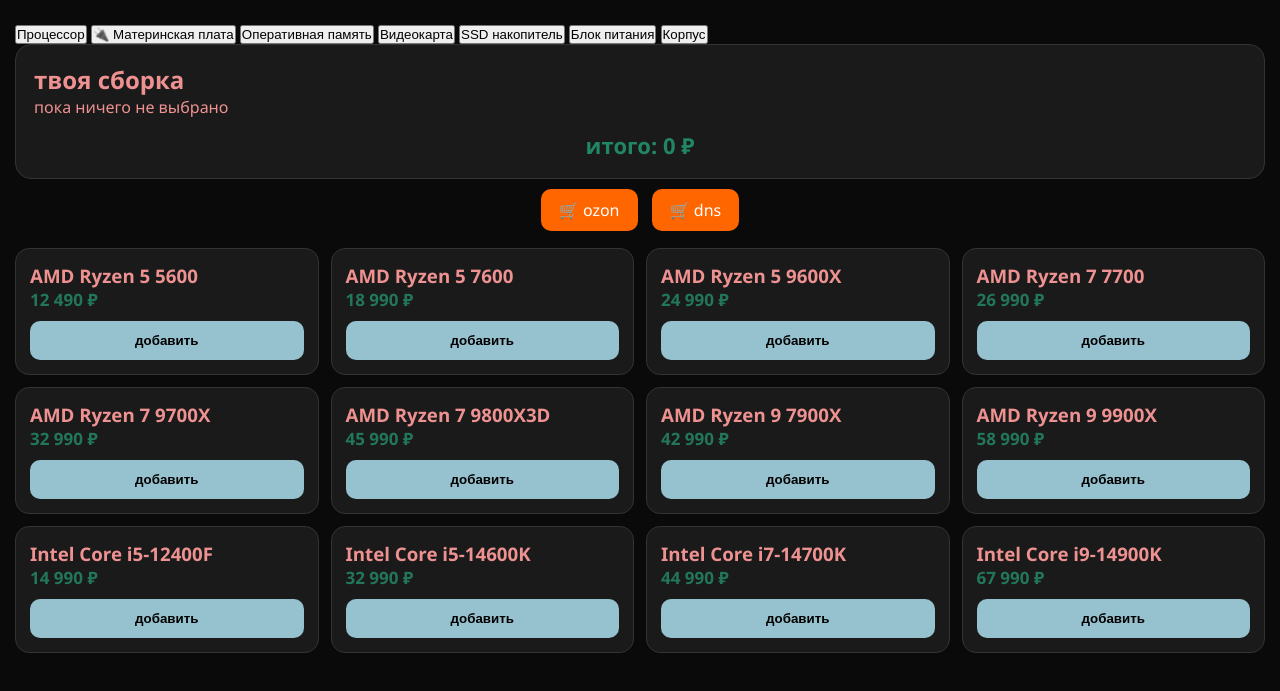
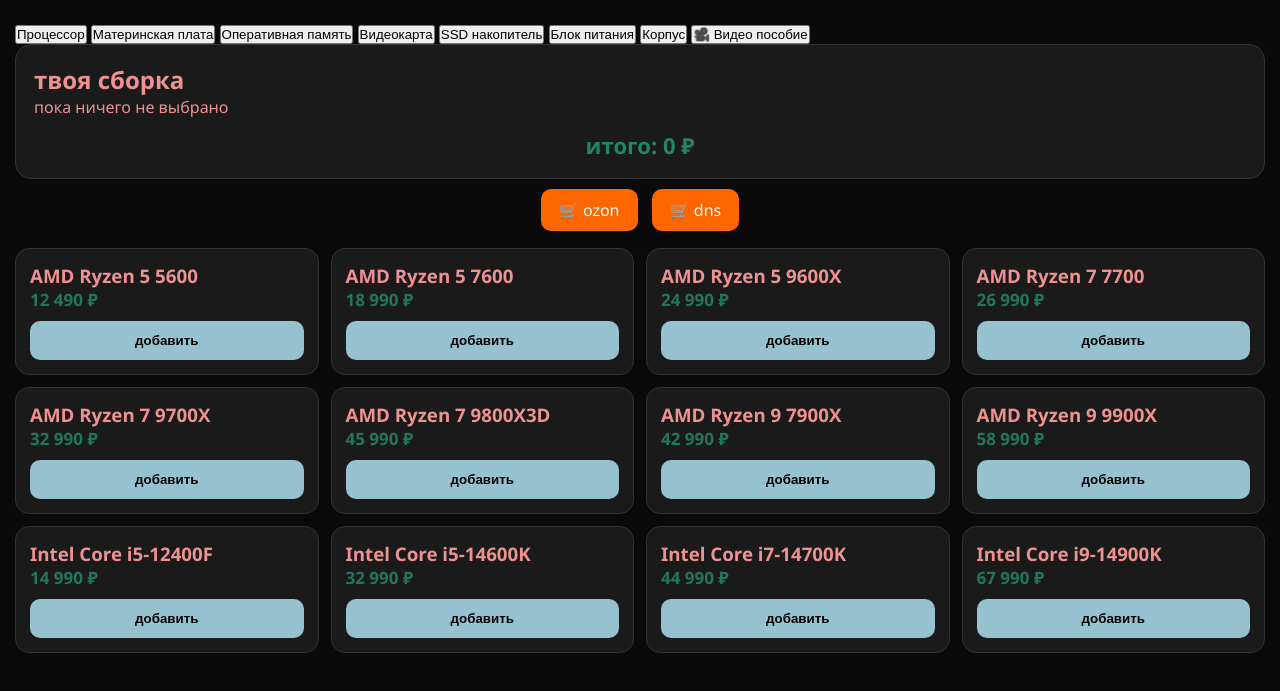
Before and after one commit to loshok823891-design/bot_dlyapc, a plain HTML site: page index.html in a window 1280 px wide. Shown: the part 93-784 px from the top of the page. Drawn offline with Linux system fonts and the light colour scheme.

Commit message:
Update index.html

```diff
--- a/index.html
+++ b/index.html
@@ -16,12 +16,13 @@
     <!-- Отдельные кнопки для разделов -->
     <div class="nav-buttons">
         <button onclick="showCategory('cpu')">Процессор</button>
-        <button onclick="showCategory('motherboard')">🔌 Материнская плата</button>
+        <button onclick="showCategory('motherboard')"> Материнская плата</button>
         <button onclick="showCategory('ram')">Оперативная память</button>
-        <button onclick="showCategory('gpu')"> Видеокарта</button>
-        <button onclick="showCategory('ssd')"> SSD накопитель</button>
-        <button onclick="showCategory('psu')"> Блок питания</button>
-        <button onclick="showCategory('case')"> Корпус</button>
+        <button onclick="showCategory('gpu')">Видеокарта</button>
+        <button onclick="showCategory('ssd')">SSD накопитель</button>
+        <button onclick="showCategory('psu')">Блок питания</button>
+        <button onclick="showCategory('case')">Корпус</button>
+        <button onclick="showVideoGuide()">🎥 Видео пособие</button>
     </div>
 
     <!-- Текущая сборка -->
```
